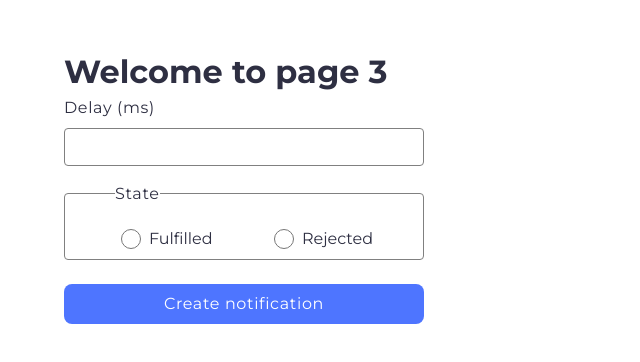
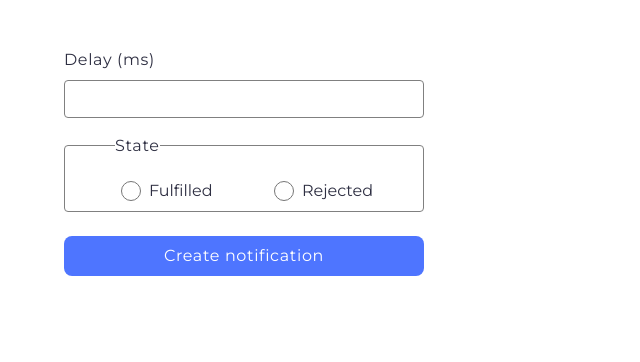
Before and after one commit to Illia-L/goit-js-hw-10, a plain HTML site: page 2-snackbar.html in a window 1280 px wide. Shown: the whole page, without its empty margins (0-640 px from the left). Drawn offline with Linux system fonts and the light colour scheme.

Commit message:
Deploying to gh-pages from @ Illia-L/goit-js-hw-10@1071a9e83bc11aaaf66f449d387ae847711b605b 🚀

```diff
--- a/2-snackbar.html
+++ b/2-snackbar.html
@@ -20,9 +20,6 @@
   <body>
     <main>
       <div class="container">
-        <h1 class="main-title">
-          <span class="main-title-gradient">Welcome</span> to page 3
-        </h1>
         <form class="form">
           <label class="delay-label">
             Delay (ms)
```
Also changed, not shown: 1-timer.html (+0 -3 lines).
